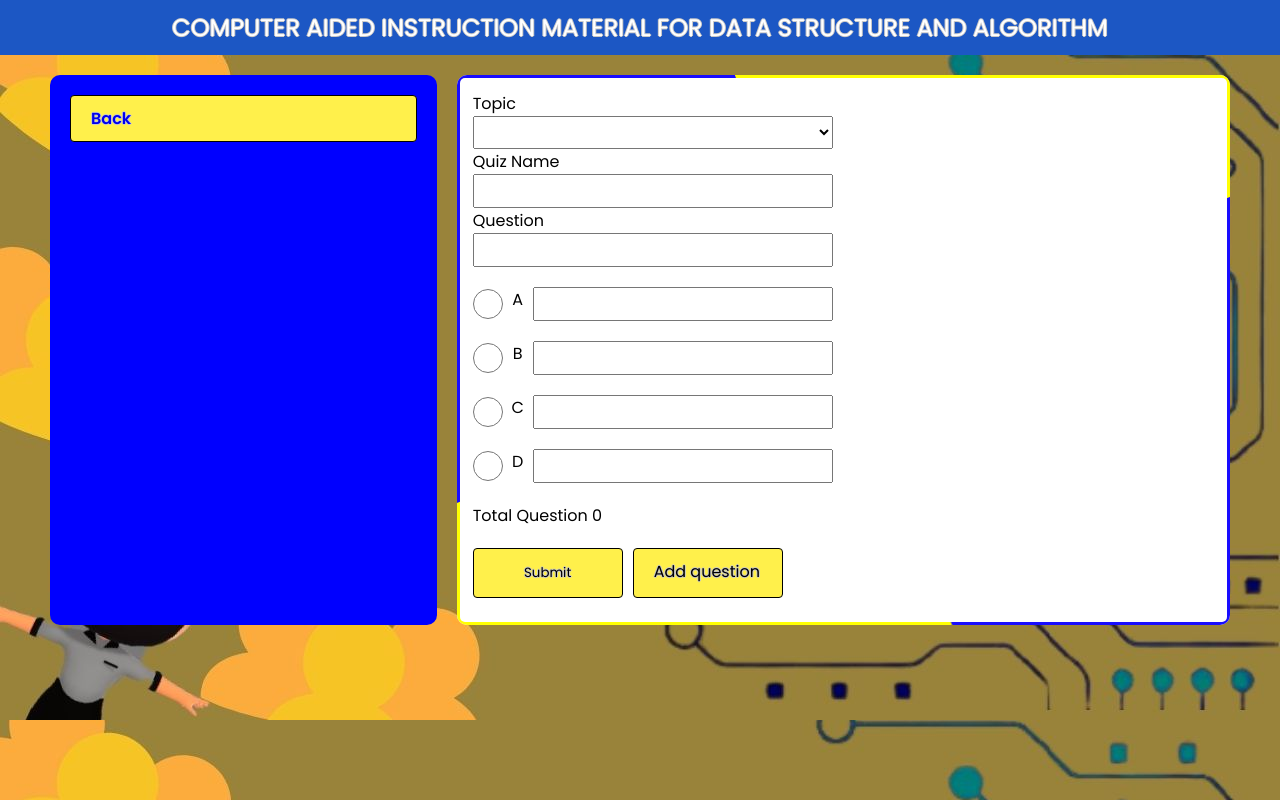
After one commit to JohnZCastillo/caid, a PHP site: the page made by views/admin/admin-quiz.php in a window 1280 px wide. The commit adds this page. Run offline with PHP 8.4, Linux system fonts and the light colour scheme; the template is opened without the code that fills it, so the values that code supplies are empty.

Commit message:
add quiz styling

```diff
--- a/index.php
+++ b/index.php
@@ -104,7 +104,7 @@ switch ($request) {
         require __DIR__ . '/views/add-video.php';
         break;
     case $base . 'quiz-maker':
-        require __DIR__ . '/views/admin/quiz-maker.php';
+        require __DIR__ . '/views/admin/admin-quiz.php';
         break;
     case $base . 'data':
         require __DIR__ . '/views/data.php';
--- /dev/null
+++ b/views/admin/admin-quiz.php
@@ -0,0 +1,255 @@
+<?php
+
+require_once 'autoload.php';
+
+use db\TopicDb;
+use views\components\Modules;
+
+
+?>
+<!DOCTYPE html>
+<html lang="en">
+
+<head>
+    <meta charset="UTF-8">
+    <meta http-equiv="X-UA-Compatible" content="IE=edge">
+    <meta name="viewport" content="width=device-width, initial-scale=1.0">
+    <link rel="stylesheet" href="./resources/css/style.css">
+    <title>Admin Quiz</title>
+</head>
+
+<body>
+
+    <style>
+        .content-right {
+            padding: 6px;
+            background-color: white;
+        }
+
+        .quiz-wrapper {
+            display: grid;
+            grid-template-columns: 1fr 1fr;
+            height: 100%;
+            overflow-y: auto;
+        }
+
+        .quiz-inner-wrapper {
+            display: flex;
+            flex-direction: column;
+            padding: 10px;
+        }
+
+        .quiz-group {
+            display: flex;
+            flex-direction: column;
+        }
+
+        #form {
+            display: flex;
+            flex-direction: column;
+            gap: 20px;
+        }
+
+        input,
+        select {
+            padding: 5px;
+            outline: none;
+        }
+
+        .choice {
+            display: grid;
+            grid-template-columns: 30px 30px 2fr;
+
+        }
+
+        .choice>label {
+            text-align: center;
+        }
+
+        .buttons {
+            display: flex;
+            gap: 10px;
+            align-items: center;
+            flex-wrap: wrap;
+        }
+
+        .buttons>* {
+            width: 150px;
+            height: 50px;
+        }
+    </style>
+    <section class="main-wrapper bg-dashboard">
+        <header class="header">COMPUTER AIDED INSTRUCTION MATERIAL FOR DATA STRUCTURE AND ALGORITHM</header>
+        <section class="content">
+            <div class="content-left">
+                <nav class="nav">
+                    <a href="./admin-module" class="nav__link btn">Back</a>
+                </nav>
+            </div>
+            <div class="content-right rainbow">
+                <section class="quiz-wrapper">
+                    <div class="quiz-inner-wrapper">
+                        <div class="quiz-group">
+                            <label for="topic">Topic</label>
+                            <select name="topic" id="topic">
+                                <?php
+                                try {
+                                    foreach (TopicDb::getAllTopics() as $topic) {
+
+                                        $title = $topic->getTitle();
+                                        $id = $topic->getId();
+
+                                        echo "<option value='$id'>$title</option>";
+                                    }
+                                } catch (Exception $e) {
+                                    echo "No modules found";
+                                }
+                                ?>
+                            </select>
+                        </div>
+
+                        <div class="quiz-group">
+                            <label for="">Quiz Name</label>
+                            <input type="text" name="quiz-name" id="quiz-name">
+                        </div>
+
+                        <form action="" id="form">
+                            <div class="quiz-group">
+                                <label for="question">Question</label>
+                                <input type="text" name="question" id="question" required>
+                            </div>
+                            <div class="choice">
+                                <input type="radio" id="answer-a" name="answer" value="a" required>
+                                <label for="question">A</label>
+                                <input type="text" name="a" id="a">
+                            </div>
+                            <div class="choice">
+                                <input type="radio" id="answer-b" name="answer" value="a" required>
+                                <label for="question">B</label>
+                                <input type="text" name="b" id="b">
+                            </div>
+                            <div class="choice">
+                                <input type="radio" id="answer-c" name="answer" value="a" required>
+                                <label for="question">C</label>
+                                <input type="text" name="c" id="c">
+                            </div>
+                            <div class="choice">
+                                <input type="radio" id="answer-d" name="answer" value="a" required>
+                                <label for="question">D</label>
+                                <input type="text" name="d" id="d">
+                            </div>
+                            <div>
+                                <span>Total Question </span>
+                                <span class="question-count">0</span>
+                            </div>
+                            <div class="buttons">
+                                <button class="btn" type="submit">Submit</button>
+                                <span class="btn" id="add-question">Add question</span>
+                            </div>
+                        </form>
+                    </div>
+                    <div class="preview-quiz">
+
+                    </div>
+                </section>
+            </div>
+        </section>
+    </section>
+    <script>
+        const questions = [];
+        const topic = document.querySelector("#topic");
+        const name = document.querySelector("#quiz-name");
+        const count = document.querySelector(".question-count");
+
+        let problem = document.querySelector("#question");
+        let choiceA = document.querySelector("#a");
+        let choiceB = document.querySelector("#b");
+        let choiceC = document.querySelector("#c");
+        let choiceD = document.querySelector("#d");
+        let correctA = document.querySelector("#answer-a")
+        let correctB = document.querySelector("#answer-b")
+        let correctC = document.querySelector("#answer-c")
+        let correctD = document.querySelector("#answer-d")
+        const addQuqestionBtn = document.querySelector("#add-question");
+        const form = document.querySelector("#form");
+
+        addQuqestionBtn.addEventListener("click", () => {
+
+            try {
+
+                if (problem.value.length <= 0) {
+                    throw new Error("No question define");
+                }
+
+                const question = {
+                    question: problem.value,
+                    choices: [choiceA.value, choiceB.value, choiceC.value, choiceD.value],
+                    answer: ""
+                }
+
+                if (correctA.checked == true) {
+                    question.answer = choiceA.value;
+                } else if (correctB.checked == true) {
+                    question.answer = choiceB.value;
+                } else if (correctC.checked == true) {
+                    question.answer = choiceC.value;
+                } else if (correctD.checked == true) {
+                    question.answer = choiceD.value;
+                } else {
+                    throw new Error("No answer define. Please tick the radio box for the correct answer");
+                }
+
+                questions.push(question);
+                count.innerHTML = questions.length;
+                form.reset();
+            } catch (error) {
+                alert(error.message);
+            }
+
+        })
+
+        form.addEventListener('submit', async (event) => {
+
+            try {
+
+                event.preventDefault();
+
+                if (questions.length <= 0) {
+                    throw new Error("Empty Question");
+                }
+
+                if (name.value.length <= 0) {
+                    throw new Error("The quiz has no name");
+                }
+
+                let result = await fetch("./quiz-maker", {
+                    method: "POST",
+                    headers: {
+                        'Content-Type': "application/json"
+                    },
+                    body: JSON.stringify({
+                        questions: questions,
+                        topic: topic.value,
+                        name: name.value
+                    })
+                });
+
+                const status = result.ok;
+                result = await result.json();
+
+                if (!status) throw new Error(result.message);
+
+                alert("Quiz Added!");
+
+                window.location.replace("./admin-module");
+
+            } catch (error) {
+                alert(error.message);
+                //clear questions uppon error
+                questions = [];
+            }
+        })
+    </script>
+</body>
+
+</html>
```
Also changed, not shown: views/admin/login-data.php (+18 -1 lines).
